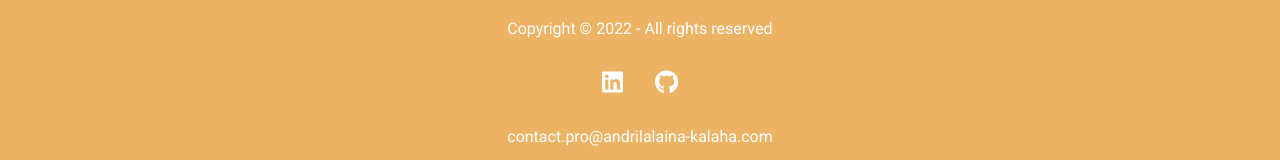
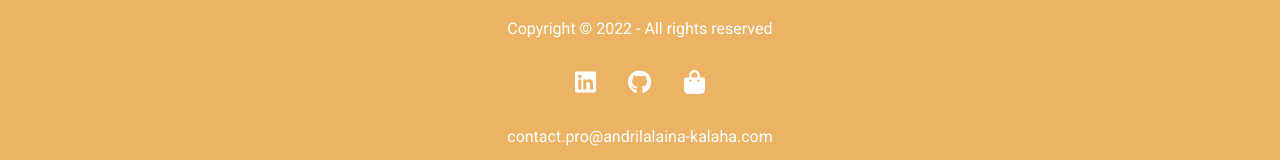
Before and after one commit to natha02/taiwa-project, a React (Create React App) app: page / in a window 1280 px wide. Shown: the part 1814-1974 px from the top of the page. Built offline with nearby package versions, Linux system fonts and the light colour scheme; no server answers.

Commit message:
ajout lien portfolio,done.

```diff
--- a/src/components/footer/Footer.js
+++ b/src/components/footer/Footer.js
@@ -2,6 +2,7 @@ import { FontAwesomeIcon } from "@fortawesome/react-fontawesome";
 import { faLinkedin, faGithub } from "@fortawesome/free-brands-svg-icons";
 import React from "react";
 import "./footer.css";
+import { faBagShopping } from "@fortawesome/free-solid-svg-icons";
 
 const Footer = () => {
   return (
@@ -19,6 +20,9 @@ const Footer = () => {
             <a href="https://github.com/natha02">
               <FontAwesomeIcon icon={faGithub} color="#FFF" className="icon-footer"/>
             </a>
+            <a href="https://andrilalaina-kalaha.com">
+              <FontAwesomeIcon icon={faBagShopping} color="#FFF" className="icon-footer"/>
+            </a>
           </div>
 
           <div className="contact-footer">
```
